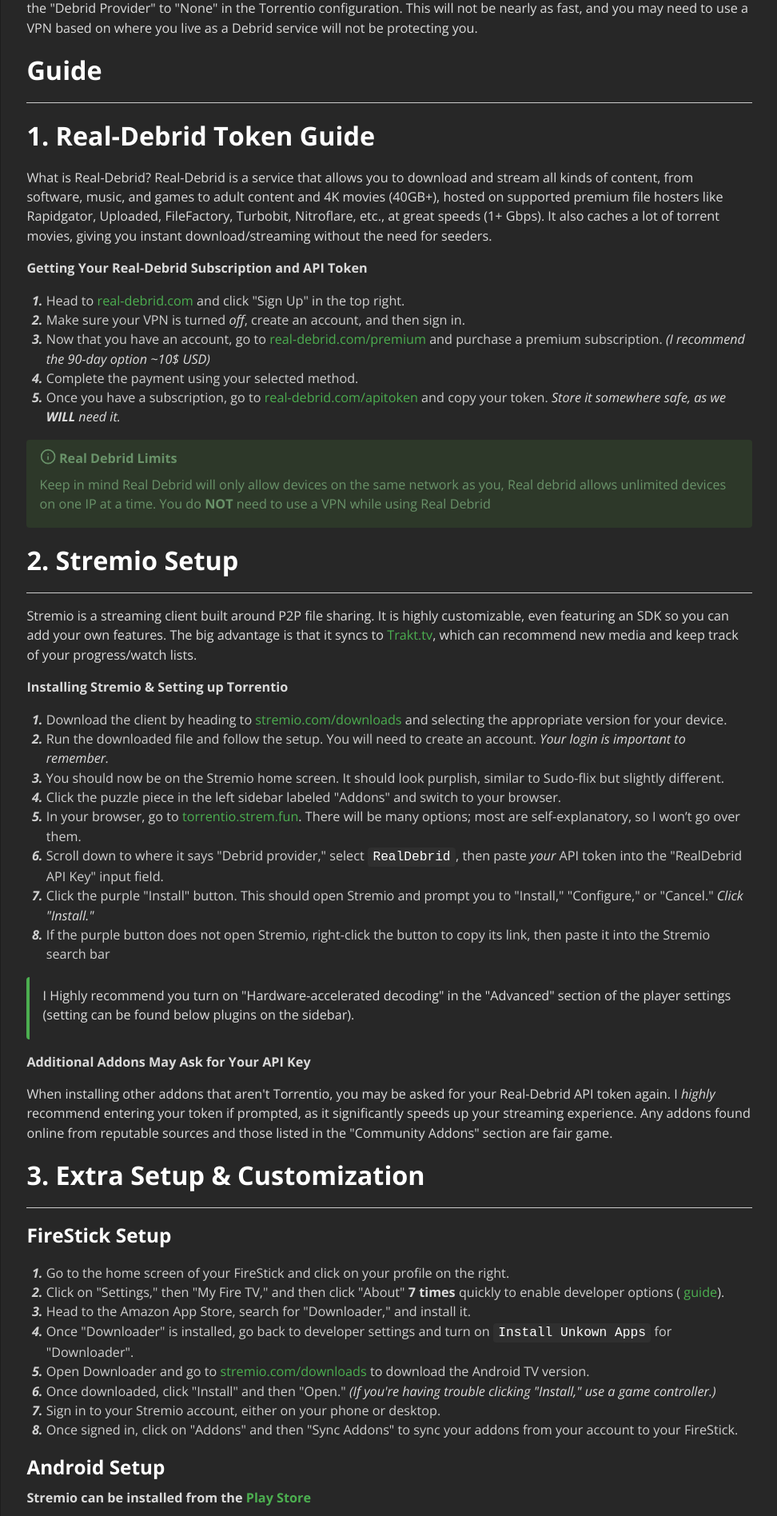
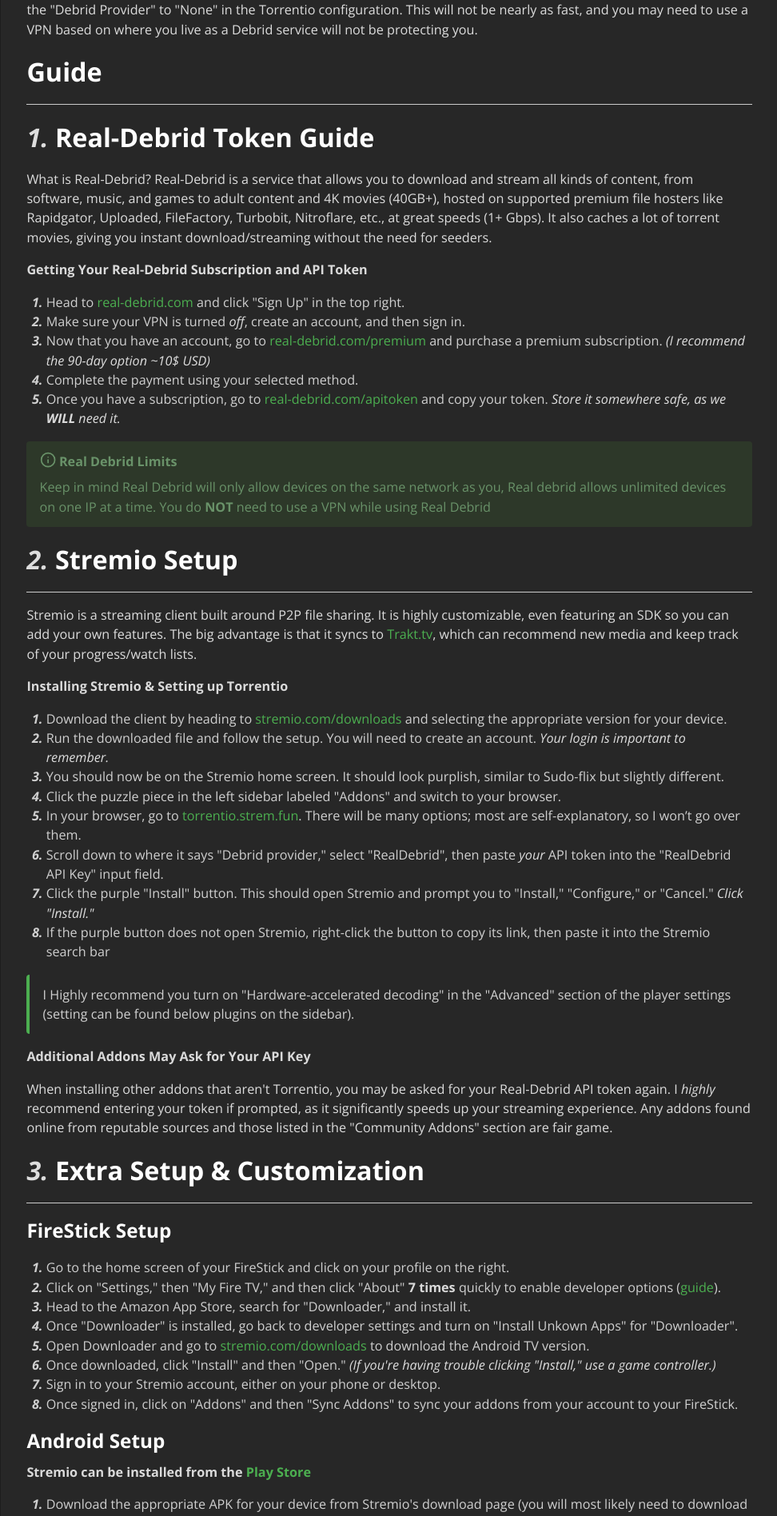
Before and after one commit to itzCozi/stremio-guide, a SvelteKit app: page / in a window 1280 px wide. Shown: the part 820-2716 px from the top of the page at 80% size, without its empty margins (153-1125 px from the left). Built offline with nearby package versions, Linux system fonts and the light colour scheme.

Commit message:
update stuff

```diff
--- a/src/routes/+page.svelte
+++ b/src/routes/+page.svelte
@@ -28,8 +28,9 @@
   code {
     font-family: monospace;
     font-style: bold;
-    background-color: #2f2f2f;
+    background-color: #2e2e2e;
     color: #ffffff;
+    border: solid rgba(0, 0, 0, 0.3) 1px;
     padding: 0.2rem 0.4rem;
     border-radius: 4px;
   }
@@ -79,10 +80,11 @@
     height: auto;
     border-radius: 4px;
     margin-block: 1rem;
+    border: solid rgba(0, 0, 0, 0.3) 1px;
   }
 
   .admonition {
-    padding: 0.7rem 1rem 0.1rem;
+    padding: 0.8rem 1rem;
     margin-block: 1rem;
     border-radius: 4px;
   }
@@ -108,7 +110,7 @@
   blockquote {
     margin-block: 1rem;
     border-radius: 4px;
-    padding: 0.7rem 1rem 0.1rem;
+    padding: 0.8rem 1rem;
     border-left: 4px solid #4caf50;
   }
 
@@ -165,7 +167,6 @@
         alt="Preview"
         referrerpolicy="same-origin"
         src="https://i.postimg.cc/P5CBwrVn/preview.gif"
-        style=""
         title="Preview" />
     </div>
 
@@ -185,7 +186,7 @@
 
     <h2>Guide</h2>
     <hr />
-    <h2>1. Real-Debrid Token Guide</h2>
+    <h2><em>1.</em> Real-Debrid Token Guide</h2>
 
     <p>
       What is Real-Debrid? Real-Debrid is a service that allows you to download and stream all kinds
@@ -228,14 +229,12 @@
         <Info class="h-5 w-auto items-center text-[#699269]" />
         <p class="admonition-title">Real Debrid Limits</p>
       </div>
-      <p>
         Keep in mind Real Debrid will only allow devices on the same network as you, Real debrid
         allows unlimited devices on one IP at a time. You do <strong>NOT</strong> need to use a VPN while
         using Real Debrid
-      </p>
     </div>
 
-    <h2>2. Stremio Setup</h2>
+    <h2><em>2.</em> Stremio Setup</h2>
     <hr />
 
     <p>
@@ -275,7 +274,7 @@
         >. There will be many options; most are self-explanatory, so I won’t go over them.
       </li>
       <li>
-        Scroll down to where it says "Debrid provider," select <code>RealDebrid</code>, then paste
+        Scroll down to where it says "Debrid provider," select "RealDebrid", then paste
         <em>your</em> API token into the "RealDebrid API Key" input field.
       </li>
       <li>
@@ -289,10 +288,8 @@
     </ol>
 
     <blockquote>
-      <p>
         I Highly recommend you turn on "Hardware-accelerated decoding" in the "Advanced" section of
         the player settings (setting can be found below plugins on the sidebar).
-      </p>
     </blockquote>
 
     <p><strong>Additional Addons May Ask for Your API Key</strong></p>
@@ -303,7 +300,7 @@
       the "Community Addons" section are fair game.
     </p>
 
-    <h2>3. Extra Setup &amp; Customization</h2>
+    <h2><em>3.</em> Extra Setup &amp; Customization</h2>
     <hr />
 
     <h3>FireStick Setup</h3>
@@ -311,8 +308,7 @@
       <li>Go to the home screen of your FireStick and click on your profile on the right.</li>
       <li>
         Click on "Settings," then "My Fire TV," and then click "About" <strong>7 times</strong>
-        quickly to enable developer options (
-        <a
+        quickly to enable developer options (<a
           href="https://www.firesticktricks.com/developer-options-firestick.html"
           rel=""
           target="_blank">guide</a
@@ -320,8 +316,8 @@
       </li>
       <li>Head to the Amazon App Store, search for "Downloader," and install it.</li>
       <li>
-        Once "Downloader" is installed, go back to developer settings and turn on <code
-          >Install Unkown Apps</code> for "Downloader".
+        Once "Downloader" is installed, go back to developer settings and turn on "Install Unkown
+        Apps" for "Downloader".
       </li>
       <li>
         Open Downloader and go to <a
```
